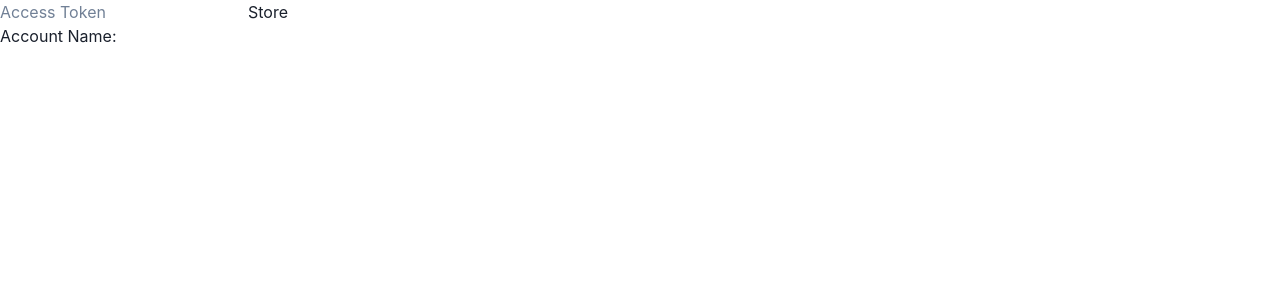
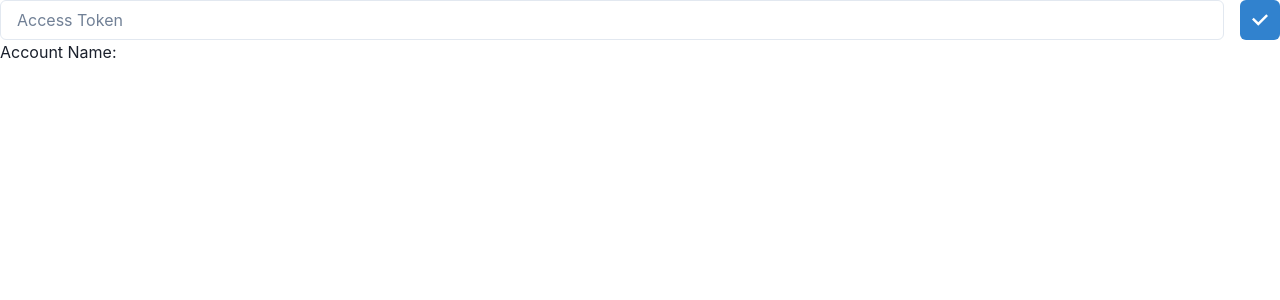
Before and after one commit to clagiordano/gw2-progress, a Next.js app: page /settings in a window 1280 px wide. Shown: the top 300 px of the page. Built offline with nearby package versions, Linux system fonts and the light colour scheme.

Commit message:
Refactor to use chakra components

```diff
--- a/app/settings/page.tsx
+++ b/app/settings/page.tsx
@@ -3,6 +3,8 @@
 import { useFormState } from 'react-dom';
 import { useFormStatus } from 'react-dom';
 import { getAccountInfo, IAccount } from '@/app/actions';
+import { Input, Stack, IconButton } from '@chakra-ui/react';
+import { CheckIcon } from '@chakra-ui/icons';
 
 const initialState: IAccount = {
 	name: ''
@@ -13,74 +15,19 @@ export default function Page() {
 	const { pending } = useFormStatus();
 
 	return (
-		// <div className="w-full max-w-xs">
-		// 	<h1>Settings</h1>
-
-		// 	<form className="bg-white shadow-md rounded px-8 pt-6 pb-8 mb-4" action={formAction}>
-		// 		<input
-		// 			className="shadow appearance-none border rounded w-full py-2 px-3 text-gray-700 leading-tight focus:outline-none focus:shadow-outline"
-		// 			type="text"
-		// 			name="accessToken"
-		// 		/>
-		// 		<button type="submit" aria-disabled={pending} className="align-middle select-none font-sans font-bold text-center uppercase transition-all disabled:opacity-50 disabled:shadow-none disabled:pointer-events-none text-xs py-3 px-6 rounded-lg bg-gradient-to-tr from-gray-900 to-gray-800 text-white shadow-md shadow-gray-900/10 hover:shadow-lg hover:shadow-gray-900/20 active:opacity-[0.85] flex items-center gap-3">
-		// 			Set access token
-		// 		</button>
-		// 	</form>
-
-		// 	<hr />
-
-		// 	<h1>Account Name: {state?.name}</h1>
-		// </div>
-
 		<div>
 			<form action={formAction}>
-				{/* <div className="space-y-12">
-					<div className="border-b border-gray-900/10 pb-12">
-						<div className="mt-10 grid grid-cols-1 gap-x-6 gap-y-8 sm:grid-cols-6">
-							<div className="sm:col-span-4">
-								<div className="mt-2">
-									<div className="flex rounded-md shadow-sm ring-1 ring-inset ring-gray-300 focus-within:ring-2 focus-within:ring-inset focus-within:ring-indigo-600 sm:max-w-md">
-										<input
-											type="text"
-											name="accessToken"
-											id="accessToken"
-											autoComplete="accessToken"
-											className="block flex-1 border-0 bg-transparent py-1.5 pl-1 text-gray-900 placeholder:text-gray-400 focus:ring-0 sm:text-sm sm:leading-6"
-											placeholder="Access Token"
-										/>
+				<Stack spacing={4} direction="row">
+					<Input placeholder="Access Token" name="accessToken" autoComplete="accessToken" />
 
-<button
+					<IconButton
 						type="submit"
 						aria-disabled={pending}
-						className="rounded-md bg-indigo-600 px-3 py-2 text-sm font-semibold text-white shadow-sm hover:bg-indigo-500 focus-visible:outline focus-visible:outline-2 focus-visible:outline-offset-2 focus-visible:outline-indigo-600"
-					>
-						Store
-					</button>
-									</div>
-								</div>
-							</div>
-						</div>
-					</div>
-				</div> */}
-
-				<div>
-					<input
-						type="text"
-						name="accessToken"
-						id="accessToken"
-						autoComplete="accessToken"
-						className="block flex-1 border-0 bg-transparent py-1.5 pl-1 text-gray-900 placeholder:text-gray-400 focus:ring-0 sm:text-sm sm:leading-6"
-						placeholder="Access Token"
+						colorScheme="blue"
+						aria-label="Search database"
+						icon={<CheckIcon />}
 					/>
-
-					<button
-						type="submit"
-						aria-disabled={pending}
-						className="rounded-md bg-indigo-600 px-3 py-2 text-sm font-semibold text-white shadow-sm hover:bg-indigo-500 focus-visible:outline focus-visible:outline-2 focus-visible:outline-offset-2 focus-visible:outline-indigo-600"
-					>
-						Store
-					</button>
-				</div>
+				</Stack>
 			</form>
 
 			<h1>Account Name: {state?.name}</h1>
--- a/postcss.config.js
+++ b/postcss.config.js
@@ -1,6 +1,5 @@
 module.exports = {
   plugins: {
-    tailwindcss: {},
     autoprefixer: {},
   },
 }
```
